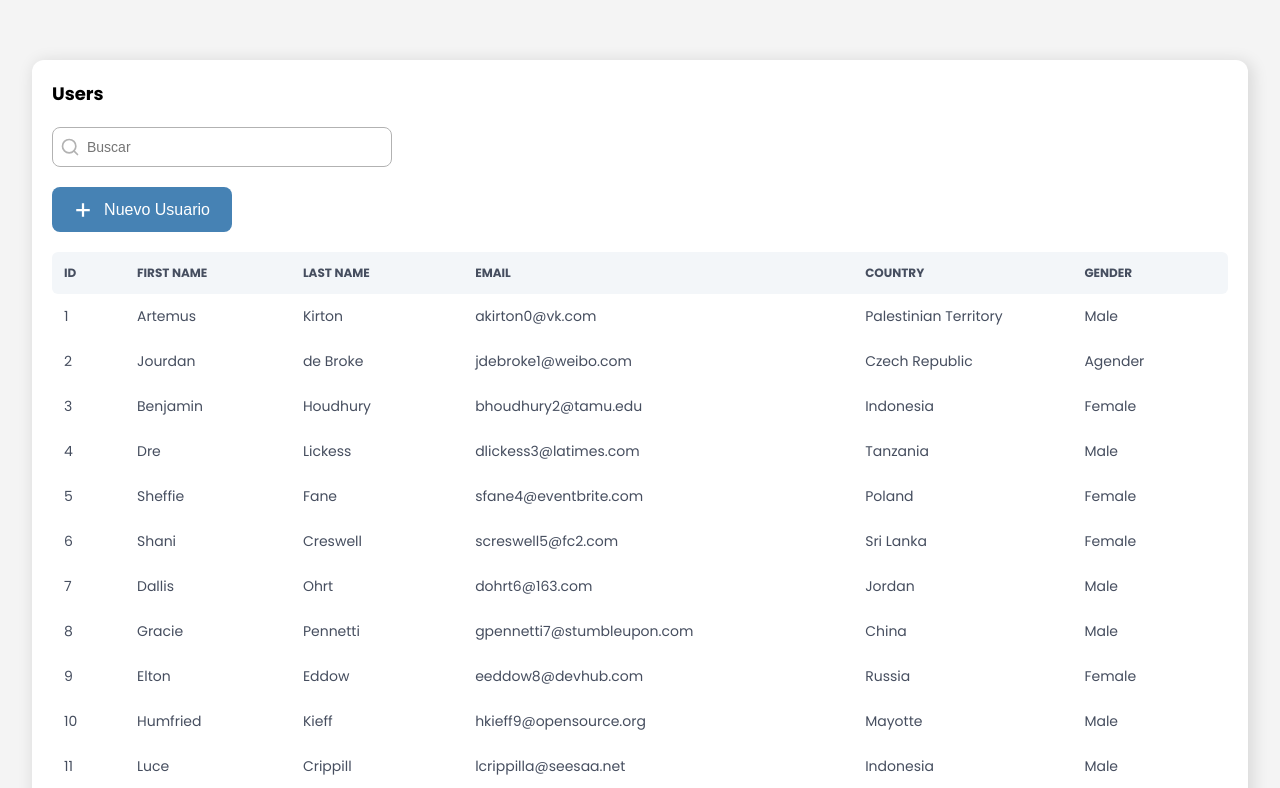
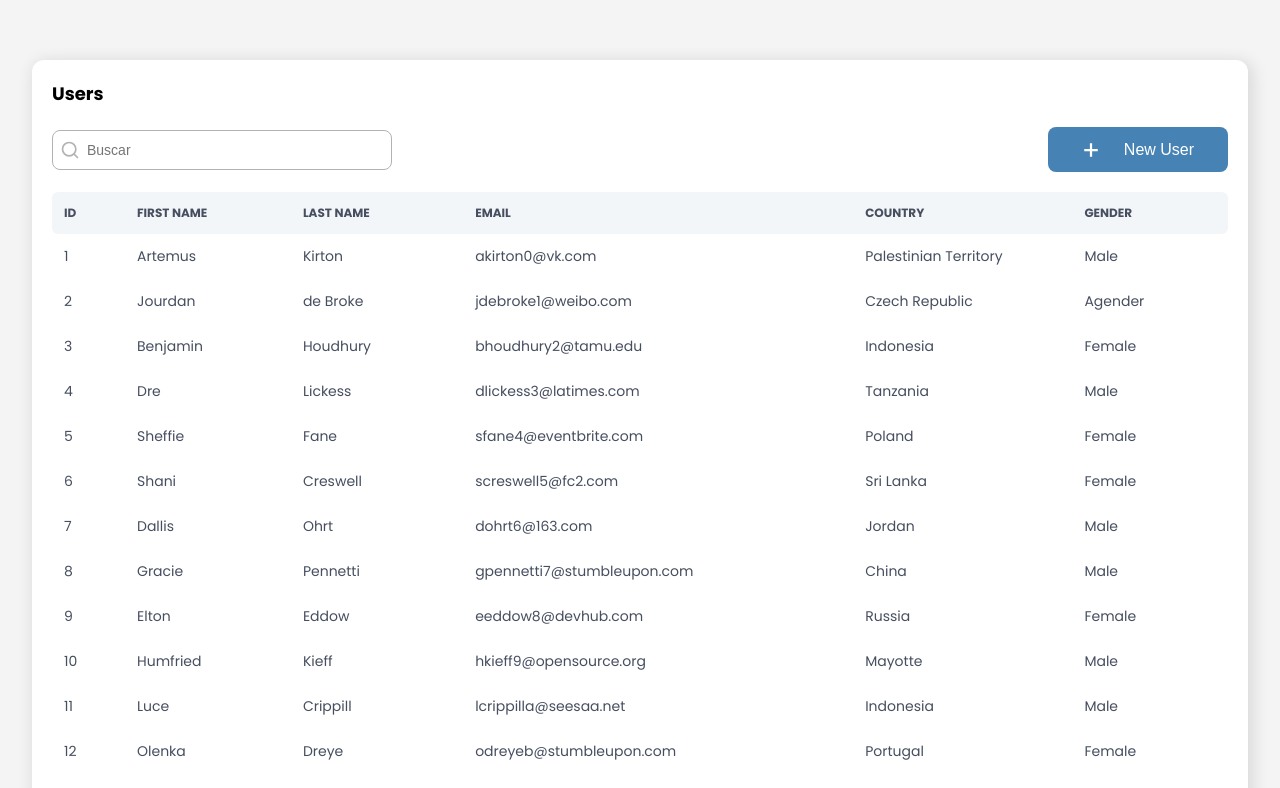
Before and after one commit to robertramosastudillo/user-crud, a React (Create React App) app: page / in a window 1280 px wide. Shown: the top 788 px of the page. Built offline with nearby package versions, Linux system fonts and the light colour scheme.

Commit message:
the menu options are created

```diff
--- a/src/components/Table/Table.style.ts
+++ b/src/components/Table/Table.style.ts
@@ -7,8 +7,6 @@ export const StyledTable = styled.table`
   font-size: 1.4rem;
   text-align: left;
   border: none;
-
-
 `;
 
 export const Thead = styled.thead`
@@ -45,3 +43,10 @@ export const Tbody = styled.tbody`
 export const Td = styled.td`
   padding: 1.2rem;
 `;
+
+export const OptionsMenu = styled.div`
+  display: flex;
+  justify-content: space-between;
+  align-items: center;
+  gap: 1rem;
+`;
--- a/src/components/Table/Table.tsx
+++ b/src/components/Table/Table.tsx
@@ -1,5 +1,5 @@
 import { useMemo } from "react";
-import { StyledTable, Tbody, Td, Th, Thead, Tr } from "./Table.style";
+import { StyledTable, Tbody, Td, Th, Thead, Tr,OptionsMenu } from "./Table.style";
 import MOCK_DATA from "../../MOCK_DATA.json";
 import { COLUMNS } from "../../columns";
 import { useTable } from "react-table";
@@ -17,8 +17,10 @@ export const Table = () => {
 
   return (
     <>
+    <OptionsMenu>
       <SearchBox />
-      <Button label="Nuevo Usuario"/>
+      <Button label="New User"/>
+      </OptionsMenu>
       <StyledTable {...getTableProps()}>
         <Thead>
           {headerGroups.map((headerGroup) => (
```
